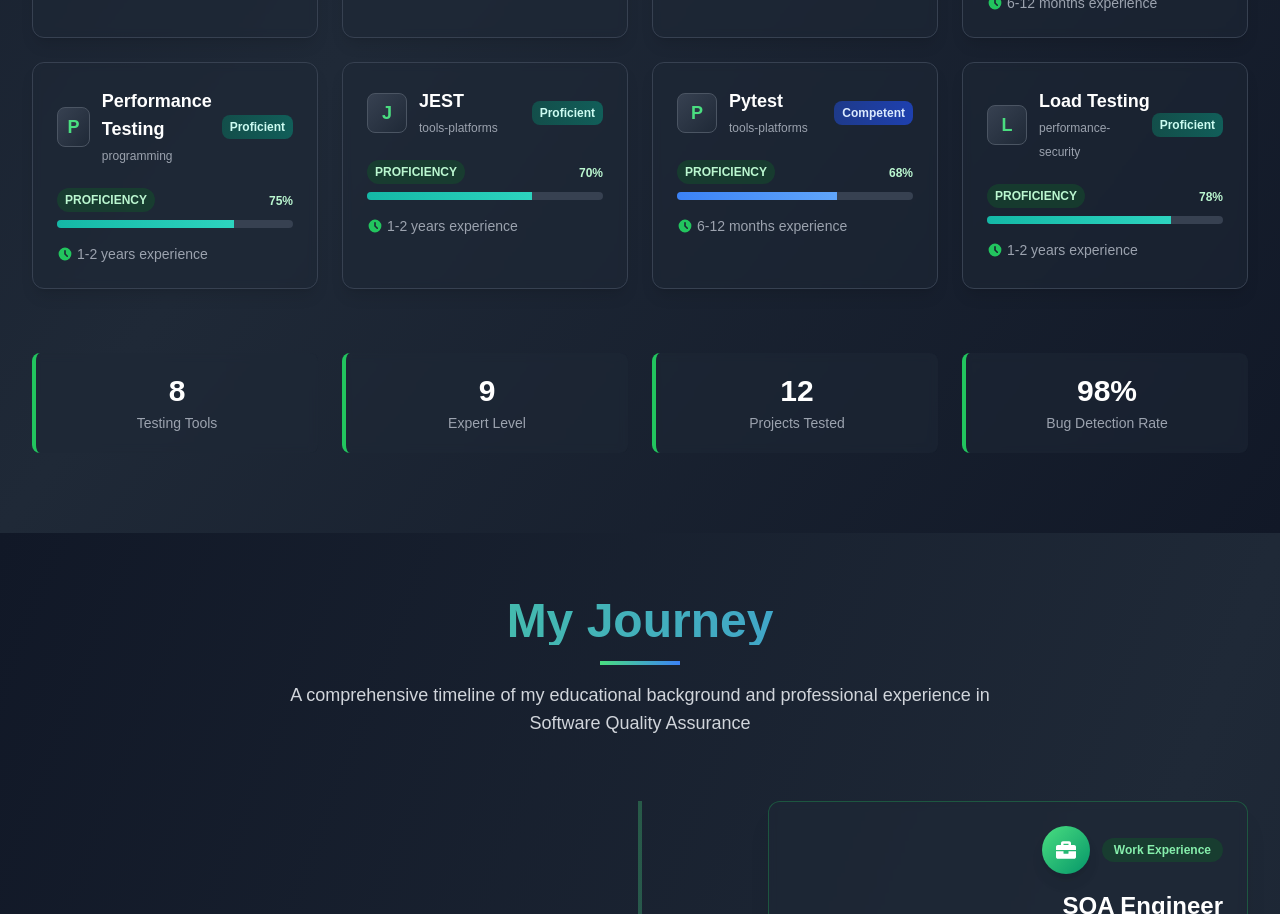
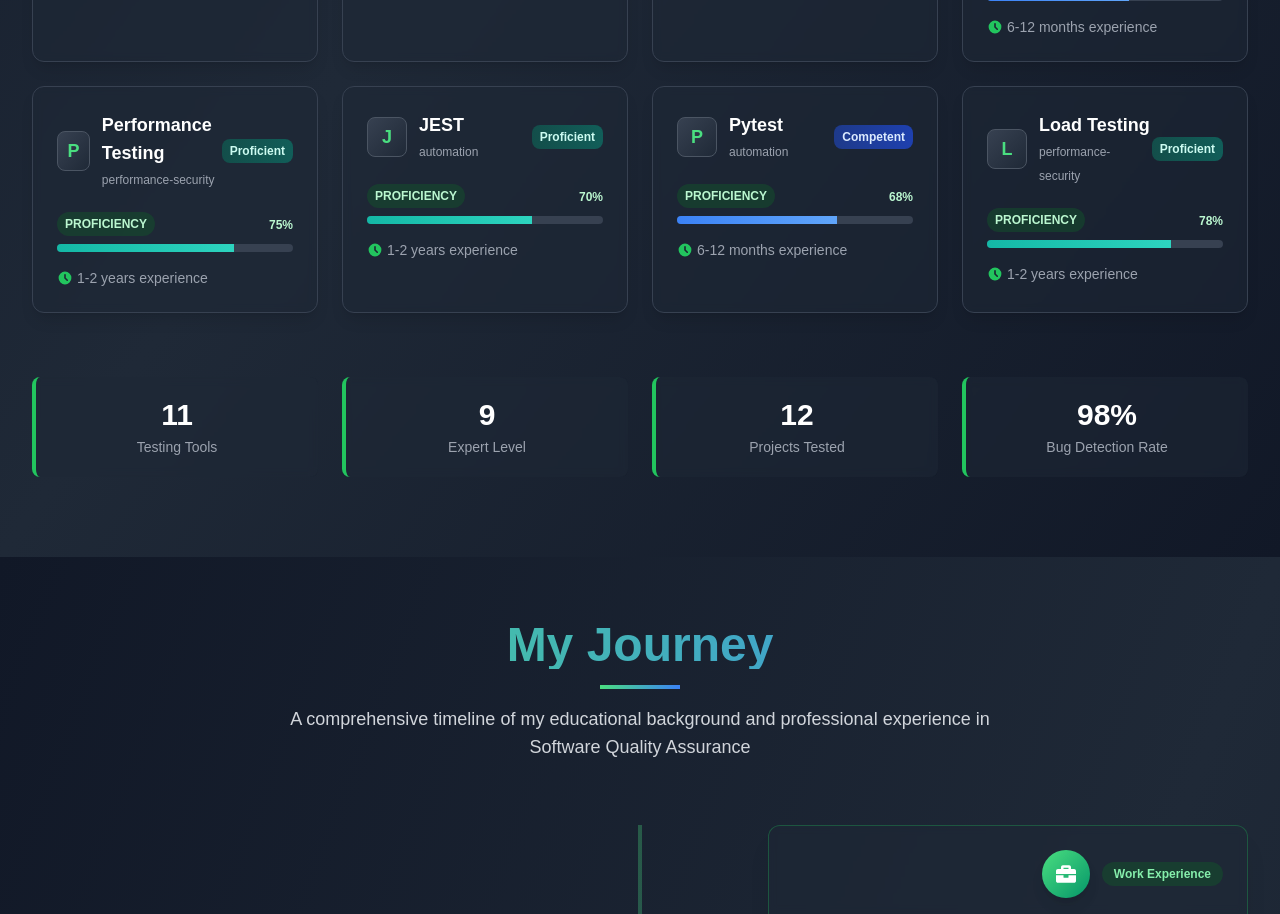
Before and after one commit to didarBro/Tasmia-Portfolio, a Next.js app: page / in a window 1280 px wide. Shown: the part 1820-2734 px from the top of the page. Built offline with nearby package versions, Linux system fonts and the light colour scheme; no server answers.

Commit message:
fix: build issue

```diff
--- a/src/app/(dashboardLayout)/admin-dashboard/blog-list/page.tsx
+++ b/src/app/(dashboardLayout)/admin-dashboard/blog-list/page.tsx
@@ -9,7 +9,7 @@ const BlogList = () => {
 
   return (
     <section className="py-16" id="blogs">
-      <div className="container mx-auto px-4">
+      {/* <div className="container mx-auto px-4">
         <h2 className="text-3xl font-semibold text-center mb-8">
           Latest Blog Posts
         </h2>
@@ -18,7 +18,7 @@ const BlogList = () => {
             <BlogCard key={blog?._id} {...blog} />
           ))}
         </div>
-      </div>
+      </div> */}
     </section>
   );
 };
--- a/src/app/components/HeroSection.tsx
+++ b/src/app/components/HeroSection.tsx
@@ -6,7 +6,6 @@ import {
   FaGithub,
   FaLinkedin,
   FaFacebook,
-  FaInstagram,
   FaWhatsapp,
 } from "react-icons/fa";
 import Image from "next/image";
--- a/src/app/components/Navbar.tsx
+++ b/src/app/components/Navbar.tsx
@@ -104,7 +104,7 @@ const Navbar = () => {
       window.removeEventListener("scroll", handleScroll);
       document.removeEventListener("mousedown", handleClickOutside);
     };
-  }, []); // Empty dependency array = run only on mount
+  }, [activeSection]); // Added activeSection as dependency
 
   const navLinks = [
     { href: "#home", label: "Home" },
--- a/src/app/components/TechnicalSkills.tsx
+++ b/src/app/components/TechnicalSkills.tsx
@@ -7,7 +7,7 @@ import { motion } from "framer-motion";
 import { useGetSkillsQuery } from "@/redux/features/skills/skillsApi";
 import DynamicLoading from "./DynamicLoading";
 
-// type
+// Define proper types
 export type TSkills = {
   _id: string;
   name: string;
@@ -15,10 +15,20 @@ export type TSkills = {
   img: string;
 };
 
+type TDisplaySkill = {
+  _id?: string;
+  name: string;
+  level: number;
+  img?: string;
+  category?: string;
+};
+
+type TSkillCategory = "all" | "automation" | "manual-testing" | "programming" | "tools-platforms" | "performance-security";
+
 const TechnicalSkills = () => {
   const { data, isLoading } = useGetSkillsQuery({});
   const skillsData = data?.data?.result;
-  const [activeTab, setActiveTab] = useState("all");
+  const [activeTab, setActiveTab] = useState<TSkillCategory>("all");
   const [mounted, setMounted] = useState(false);
 
   // Fix: Wait for component to mount on client before rendering
@@ -27,7 +37,7 @@ const TechnicalSkills = () => {
   }, []);
 
   // Updated categories to match SQA/Testing focus from CV
-  const categories = [
+  const categories: TSkillCategory[] = [
     "all",
     "automation",
     "manual-testing",
@@ -37,7 +47,7 @@ const TechnicalSkills = () => {
   ];
 
   // Categorize skills based on SQA/Testing focus
-  const getSkillCategory = (skillName: string) => {
+  const getSkillCategory = (skillName: string): TSkillCategory => {
     const automationSkills = [
       "Cypress",
       "Playwright",
@@ -119,8 +129,8 @@ const TechnicalSkills = () => {
   });
 
   // Function to format category display names
-  const formatCategoryName = (category: string) => {
-    const names: Record<string, string> = {
+  const formatCategoryName = (category: TSkillCategory): string => {
+    const names: Record<TSkillCategory, string> = {
       "all": "All Skills",
       "automation": "Automation Testing",
       "manual-testing": "Manual Testing",
@@ -128,37 +138,45 @@ const TechnicalSkills = () => {
       "tools-platforms": "Tools & Platforms",
       "performance-security": "Performance & Security"
     };
-    return names[category] || category.charAt(0).toUpperCase() + category.slice(1);
+    return names[category];
   };
 
-  // Example skills data structure if you want to predefine some SQA skills
-  const defaultSqaSkills = [
-    { name: "Cypress", level: 85, category: "automation" },
-    { name: "Playwright", level: 80, category: "automation" },
-    { name: "Manual Testing", level: 90, category: "manual-testing" },
-    { name: "Test Case Design", level: 88, category: "manual-testing" },
-    { name: "JavaScript", level: 75, category: "programming" },
-    { name: "Python", level: 70, category: "programming" },
-    { name: "Postman", level: 85, category: "tools-platforms" },
-    { name: "JMeter", level: 75, category: "performance-security" },
-    { name: "Jira", level: 90, category: "tools-platforms" },
-    { name: "TestRail", level: 80, category: "tools-platforms" },
-    { name: "API Testing", level: 85, category: "automation" },
-    { name: "Java", level: 65, category: "programming" },
-    { name: "MySQL", level: 70, category: "tools-platforms" },
-    { name: "PostgreSQL", level: 72, category: "tools-platforms" },
-    { name: "GitHub", level: 85, category: "tools-platforms" },
-    { name: "OWASP ZAP", level: 60, category: "performance-security" },
-    { name: "Performance Testing", level: 75, category: "performance-security" },
-    { name: "JEST", level: 70, category: "automation" },
-    { name: "Pytest", level: 68, category: "automation" },
-    { name: "Load Testing", level: 78, category: "performance-security" }
+  // Example skills data structure with proper types
+  const defaultSqaSkills: TDisplaySkill[] = [
+    { _id: "1", name: "Cypress", level: 85, category: "automation" },
+    { _id: "2", name: "Playwright", level: 80, category: "automation" },
+    { _id: "3", name: "Manual Testing", level: 90, category: "manual-testing" },
+    { _id: "4", name: "Test Case Design", level: 88, category: "manual-testing" },
+    { _id: "5", name: "JavaScript", level: 75, category: "programming" },
+    { _id: "6", name: "Python", level: 70, category: "programming" },
+    { _id: "7", name: "Postman", level: 85, category: "tools-platforms" },
+    { _id: "8", name: "JMeter", level: 75, category: "performance-security" },
+    { _id: "9", name: "Jira", level: 90, category: "tools-platforms" },
+    { _id: "10", name: "TestRail", level: 80, category: "tools-platforms" },
+    { _id: "11", name: "API Testing", level: 85, category: "automation" },
+    { _id: "12", name: "Java", level: 65, category: "programming" },
+    { _id: "13", name: "MySQL", level: 70, category: "tools-platforms" },
+    { _id: "14", name: "PostgreSQL", level: 72, category: "tools-platforms" },
+    { _id: "15", name: "GitHub", level: 85, category: "tools-platforms" },
+    { _id: "16", name: "OWASP ZAP", level: 60, category: "performance-security" },
+    { _id: "17", name: "Performance Testing", level: 75, category: "performance-security" },
+    { _id: "18", name: "JEST", level: 70, category: "automation" },
+    { _id: "19", name: "Pytest", level: 68, category: "automation" },
+    { _id: "20", name: "Load Testing", level: 78, category: "performance-security" }
   ];
 
   // Use API data if available, otherwise use default SQA skills for demo
-  const displaySkills = skillsData?.length > 0 ? filteredSkills : defaultSqaSkills.filter(skill =>
-    activeTab === "all" || skill.category === activeTab
-  );
+  const displaySkills: TDisplaySkill[] = skillsData?.length > 0 ?
+    (filteredSkills?.map((skill: TSkills) => ({
+      _id: skill._id,
+      name: skill.name,
+      level: skill.level,
+      img: skill.img,
+      category: getSkillCategory(skill.name)
+    })) || []) :
+    defaultSqaSkills.filter(skill =>
+      activeTab === "all" || skill.category === activeTab
+    );
 
   // Don't render animations until client-side
   if (!mounted) {
@@ -231,7 +249,7 @@ const TechnicalSkills = () => {
 
         {/* Skills Grid */}
         <div className="grid grid-cols-1 sm:grid-cols-2 lg:grid-cols-3 xl:grid-cols-4 gap-6">
-          {displaySkills?.map((skill: any, index: number) => (
+          {displaySkills?.map((skill: TDisplaySkill, index: number) => (
             <motion.div
               key={skill._id || skill.name}
               initial={{ opacity: 0, scale: 0.9 }}
@@ -265,7 +283,7 @@ const TechnicalSkills = () => {
                         {skill.name}
                       </h3>
                       <span className="text-xs text-gray-400">
-                        {getSkillCategory(skill.name)}
+                        {skill.category || getSkillCategory(skill.name)}
                       </span>
                     </div>
                   </div>
@@ -336,15 +354,14 @@ const TechnicalSkills = () => {
           {[
             {
               label: "Testing Tools",
-              value: displaySkills?.filter((s: any) =>
-                getSkillCategory(s.name) === "automation" ||
-                getSkillCategory(s.name) === "manual-testing" ||
-                getSkillCategory(s.name) === "performance-security"
+              value: displaySkills?.filter((s: TDisplaySkill) =>
+                (s.category === "automation" || s.category === "manual-testing" || s.category === "performance-security") ||
+                (!s.category && (getSkillCategory(s.name) === "automation" || getSkillCategory(s.name) === "manual-testing" || getSkillCategory(s.name) === "performance-security"))
               ).length || 0
             },
             {
               label: "Expert Level",
-              value: displaySkills?.filter((s: any) => s.level >= 80).length || 0,
+              value: displaySkills?.filter((s: TDisplaySkill) => s.level >= 80).length || 0,
             },
             {
               label: "Projects Tested",
@@ -374,7 +391,7 @@ const TechnicalSkills = () => {
 };
 
 // Utility functions
-function getLevelLabel(level: number) {
+function getLevelLabel(level: number): string {
   if (level >= 90) return "Expert";
   if (level >= 80) return "Advanced";
   if (level >= 70) return "Proficient";
@@ -382,7 +399,7 @@ function getLevelLabel(level: number) {
   return "Learning";
 }
 
-function getLevelBadgeColor(level: number) {
+function getLevelBadgeColor(level: number): string {
   if (level >= 90) return "bg-gradient-to-r from-green-900 to-green-800 text-green-100";
   if (level >= 80) return "bg-gradient-to-r from-emerald-900 to-emerald-800 text-emerald-100";
   if (level >= 70) return "bg-gradient-to-r from-teal-900 to-teal-800 text-teal-100";
@@ -390,7 +407,7 @@ function getLevelBadgeColor(level: number) {
   return "bg-gradient-to-r from-gray-800 to-gray-700 text-gray-300";
 }
 
-function getProgressBarColor(level: number) {
+function getProgressBarColor(level: number): string {
   if (level >= 90) return "bg-gradient-to-r from-green-500 to-green-400";
   if (level >= 80) return "bg-gradient-to-r from-emerald-500 to-emerald-400";
   if (level >= 70) return "bg-gradient-to-r from-teal-500 to-teal-400";
@@ -398,7 +415,7 @@ function getProgressBarColor(level: number) {
   return "bg-gradient-to-r from-gray-600 to-gray-500";
 }
 
-function getExperienceText(level: number) {
+function getExperienceText(level: number): string {
   if (level >= 90) return "3+ years experience";
   if (level >= 80) return "2-3 years experience";
   if (level >= 70) return "1-2 years experience";
```
